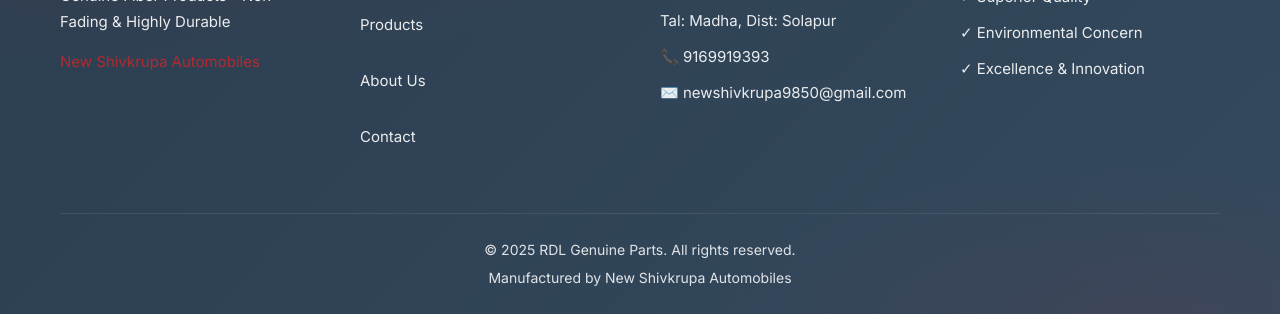
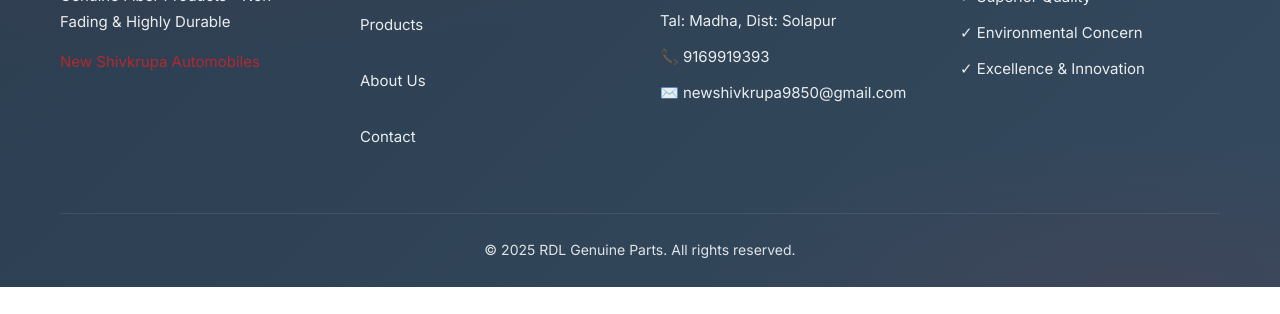
Before and after one commit to ubaleritesh07/fileRDl-website, a plain HTML site: page dealer-apply.html in a window 1280 px wide. Shown: the part 4825-5139 px from the top of the page. After the commit the page ends 5112 px from the top, so only its background shows below. Drawn offline with nearby package versions, Linux system fonts and the light colour scheme.

Commit message:
Initial fresh upload

```diff
--- a/dealer-apply.html
+++ b/dealer-apply.html
@@ -1040,7 +1040,6 @@
             </div>
             <div class="footer-bottom">
                 <p>&copy; 2025 RDL Genuine Parts. All rights reserved.</p>
-                <p>Manufactured by New Shivkrupa Automobiles</p>
             </div>
         </div>
     </footer>
```
Also changed, not shown: about.html (+0 -1 lines), contact.html (+0 -1 lines), gallery.html (+0 -1 lines), products.html (+0 -1 lines).
